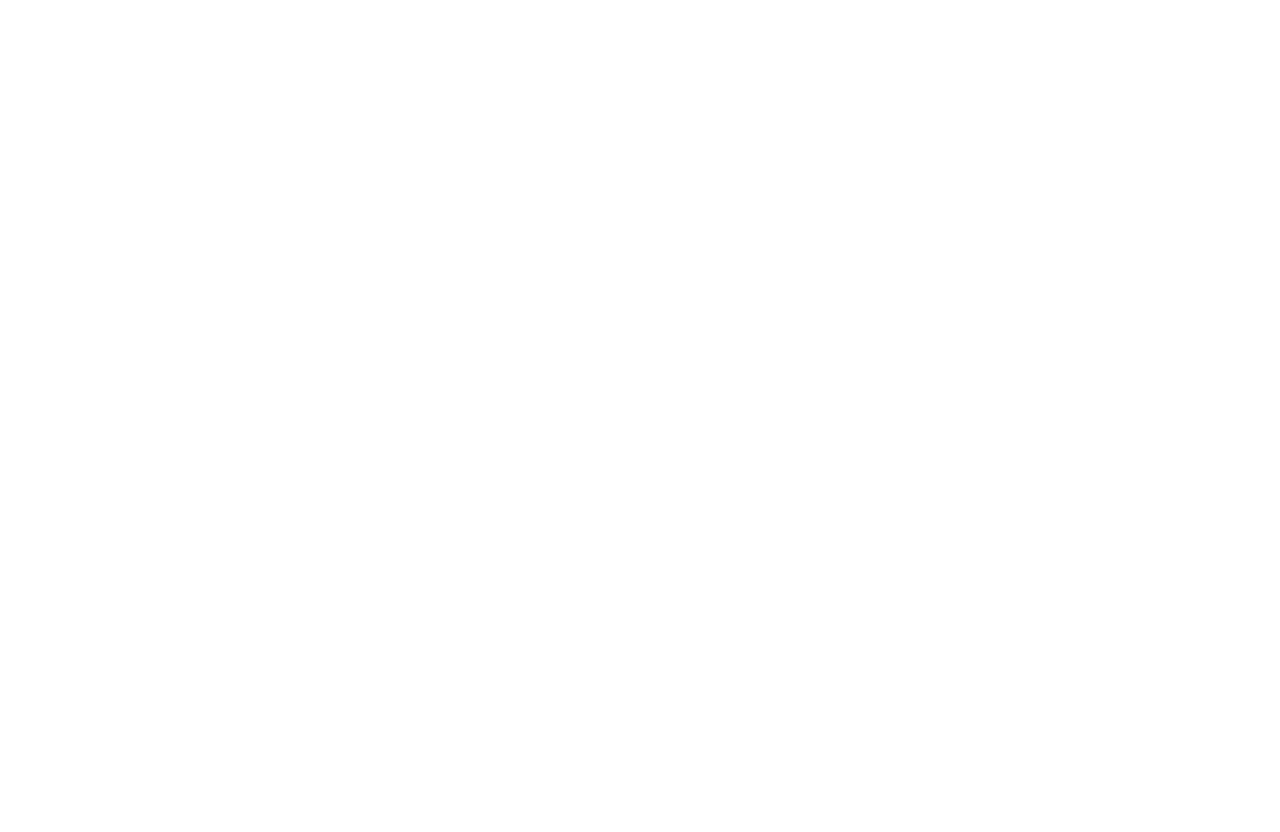
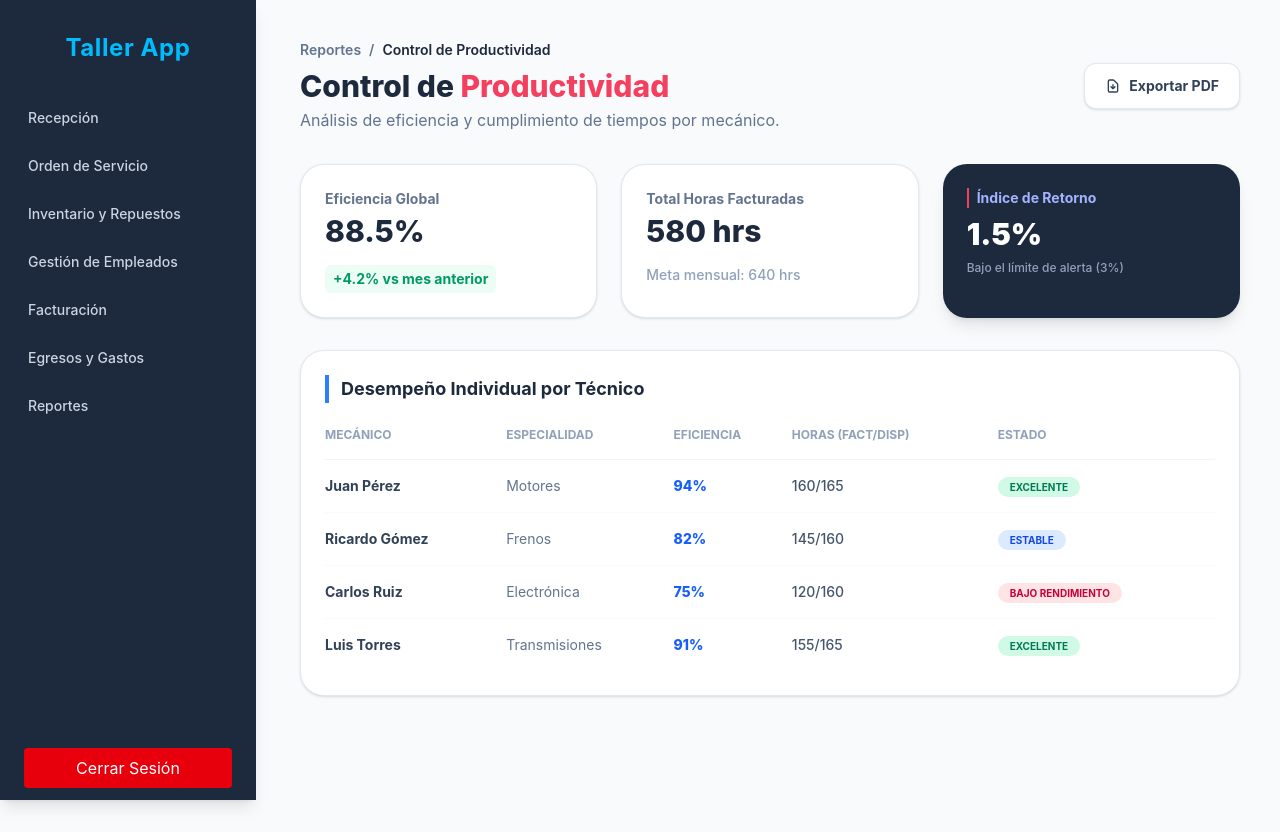
Before and after one commit to Iverson-Vargas/Frontend-Taller-Mecanico, a React (Vite) app: page /panel/Control-Productividad in a window 1280 px wide. Before the commit this address had no page. Before the commit the page ends 800 px from the top, so only its background shows below. Built offline with nearby package versions, Linux system fonts and the light colour scheme; sample sign-in values are in the browser's storage.

Commit message:
reportedavi

```diff
--- a/src/Direccionamiento.jsx
+++ b/src/Direccionamiento.jsx
@@ -17,6 +17,7 @@
 import { ReporteGanancia } from './pages/Reporte_ganancia.jsx';
 import { ReporteNominas } from './pages/reporte_nominas.jsx';
 import { EstadoCliente } from './pages/EstadoCliente.jsx';
+import { ControlProductividad } from './pages/ControlProductividad.jsx';
 
 export const Direccionamiento = () => {
 
@@ -58,7 +59,8 @@
                 <Route path='Orden-Servicio' element={<OrdenServicio />} />
                 <Route path='Lista-Servicio' element={<ListaServicio />} />
                 <Route path='Listado-Clientes' element={<ListaClientes />} />
-            </Route>
+                <Route path='Control-Productividad' element={<ControlProductividad />} />
+               </Route>
         </Routes>
     )
 }
--- /dev/null
+++ b/src/pages/ControlProductividad.jsx
@@ -0,0 +1,104 @@
+import { Link } from 'react-router-dom';
+
+export const ControlProductividad = () => {
+    // Datos estáticos (Mock Data) para que la tabla no se vea vacía hoy
+    const mecanicos = [
+        { id: 1, nombre: "Juan Pérez", especialidad: "Motores", eficiencia: "94%", horas: "160/165", estado: "Excelente" },
+        { id: 2, nombre: "Ricardo Gómez", especialidad: "Frenos", eficiencia: "82%", horas: "145/160", estado: "Estable" },
+        { id: 3, nombre: "Carlos Ruiz", especialidad: "Electrónica", eficiencia: "75%", horas: "120/160", estado: "Bajo Rendimiento" },
+        { id: 4, nombre: "Luis Torres", especialidad: "Transmisiones", eficiencia: "91%", horas: "155/165", estado: "Excelente" },
+    ];
+
+    return (
+        <div className="p-6 bg-slate-50 min-h-screen font-sans">
+            <div className="max-w-7xl mx-auto">
+
+                {/* Cabecera y Navegación */}
+                <div className="flex flex-col md:flex-row md:items-center justify-between mb-8 gap-4">
+                    <div>
+                        <div className="flex items-center text-sm text-slate-500 mb-2 font-semibold">
+                            <Link to="/panel/Reportes" className="hover:text-[#F43F5E] transition-colors">Reportes</Link>
+                            <span className="mx-2">/</span>
+                            <span className="text-slate-800">Control de Productividad</span>
+                        </div>
+                        <h1 className="text-3xl font-extrabold text-slate-800">
+                            Control de <span className="text-[#F43F5E]">Productividad</span>
+                        </h1>
+                        <p className="text-slate-500 mt-1">Análisis de eficiencia y cumplimiento de tiempos por mecánico.</p>
+                    </div>
+
+                    <div className="flex items-center gap-3">
+                        <button className="px-5 py-3 bg-white border border-slate-200 text-slate-700 rounded-xl shadow-sm hover:bg-slate-50 font-bold text-sm transition-colors flex items-center">
+                            <svg className="w-4 h-4 mr-2" fill="none" stroke="currentColor" viewBox="0 0 24 24"><path strokeLinecap="round" strokeLinejoin="round" strokeWidth="2" d="M12 10v6m0 0l-3-3m3 3l3-3m2 8H7a2 2 0 01-2-2V5a2 2 0 012-2h5.586a1 1 0 01.707.293l5.414 5.414a1 1 0 01.293.707V19a2 2 0 01-2 2z"></path></svg>
+                            Exportar PDF
+                        </button>
+                    </div>
+                </div>
+
+                {/* Tarjetas de Métricas Rápidas */}
+                <div className="grid grid-cols-1 md:grid-cols-3 gap-6 mb-8">
+
+                    <div className="bg-white rounded-3xl p-6 shadow-sm border border-slate-200 relative overflow-hidden">
+                        <p className="text-sm font-bold text-slate-500 mb-1">Eficiencia Global</p>
+                        <h2 className="text-3xl font-extrabold text-slate-800">88.5%</h2>
+                        <div className="mt-4 flex items-center text-sm">
+                            <span className="text-emerald-600 font-bold bg-emerald-50 px-2 py-1 rounded-md">+4.2% vs mes anterior</span>
+                        </div>
+                    </div>
+
+                    <div className="bg-white rounded-3xl p-6 shadow-sm border border-slate-200">
+                        <p className="text-sm font-bold text-slate-500 mb-1">Total Horas Facturadas</p>
+                        <h2 className="text-3xl font-extrabold text-slate-800">580 hrs</h2>
+                        <div className="mt-4 flex items-center text-sm text-slate-400 font-medium">
+                            Meta mensual: 640 hrs
+                        </div>
+                    </div>
+
+                    <div className="bg-slate-800 rounded-3xl p-6 shadow-lg text-white">
+                        <p className="text-indigo-300 text-sm font-bold mb-1 border-l-2 border-[#F43F5E] pl-2">Índice de Retorno</p>
+                        <h2 className="text-3xl font-black text-white mt-2">1.5%</h2>
+                        <p className="text-slate-400 text-xs mt-2 font-medium">Bajo el límite de alerta (3%)</p>
+                    </div>
+
+                </div>
+
+                {/* Tabla de Detalle Individual */}
+                <div className="bg-white rounded-3xl p-6 shadow-sm border border-slate-200">
+                    <h3 className="text-lg font-bold text-slate-800 mb-6 border-l-4 border-blue-500 pl-3">Desempeño Individual por Técnico</h3>
+                    <div className="overflow-x-auto">
+                        <table className="w-full text-left">
+                            <thead>
+                                <tr className="text-slate-400 text-xs uppercase font-bold border-b border-slate-100">
+                                    <th className="pb-4 font-bold">Mecánico</th>
+                                    <th className="pb-4 font-bold">Especialidad</th>
+                                    <th className="pb-4 font-bold">Eficiencia</th>
+                                    <th className="pb-4 font-bold">Horas (Fact/Disp)</th>
+                                    <th className="pb-4 font-bold">Estado</th>
+                                </tr>
+                            </thead>
+                            <tbody className="text-sm">
+                                {mecanicos.map(m => (
+                                    <tr key={m.id} className="border-b border-slate-50 last:border-0 hover:bg-slate-50 transition-colors">
+                                        <td className="py-4 font-bold text-slate-700">{m.nombre}</td>
+                                        <td className="py-4 text-slate-500">{m.especialidad}</td>
+                                        <td className="py-4 font-extrabold text-blue-600">{m.eficiencia}</td>
+                                        <td className="py-4 text-slate-600 font-medium">{m.horas}</td>
+                                        <td className="py-4">
+                                            <span className={`px-3 py-1 rounded-full text-[10px] font-bold uppercase ${
+                                                m.estado === 'Excelente' ? 'bg-emerald-100 text-emerald-700' :
+                                                m.estado === 'Estable' ? 'bg-blue-100 text-blue-700' : 'bg-rose-100 text-rose-700'
+                                            }`}>
+                                                {m.estado}
+                                            </span>
+                                        </td>
+                                    </tr>
+                                ))}
+                            </tbody>
+                        </table>
+                    </div>
+                </div>
+
+            </div>
+        </div>
+    );
+};
--- a/src/pages/Reportes.jsx
+++ b/src/pages/Reportes.jsx
@@ -1,7 +1,7 @@
 import { Link } from 'react-router-dom';
 
 export const Reportes = () => {
-    return(
+    return (
         <div className="p-6 bg-slate-50 min-h-[calc(100vh-2rem)] font-sans">
             <div className="max-w-7xl mx-auto">
                 <h1 className="text-3xl font-extrabold text-slate-800 mb-2">
@@ -12,10 +12,10 @@
                 </p>
 
                 <div className="grid grid-cols-1 md:grid-cols-2 lg:grid-cols-3 gap-6">
+
                     {/* Card Resumen Financiero */}
                     <Link to="/panel/Resumen-Financiero" className="group flex flex-col bg-white rounded-3xl p-6 shadow-sm hover:shadow-xl border border-slate-200 transition-all duration-300 ease-in-out hover:-translate-y-1">
                         <div className="w-12 h-12 bg-rose-100 text-[#F43F5E] rounded-xl flex items-center justify-center mb-4 group-hover:scale-110 transition-transform duration-300">
-                            {/* Icono de dinero o gráfica */}
                             <svg className="w-6 h-6" fill="none" stroke="currentColor" viewBox="0 0 24 24" xmlns="http://www.w3.org/2000/svg">
                                 <path strokeLinecap="round" strokeLinejoin="round" strokeWidth="2" d="M12 8c-1.657 0-3 .895-3 2s1.343 2 3 2 3 .895 3 2-1.343 2-3 2m0-8c1.11 0 2.08.402 2.599 1M12 8V7m0 1v8m0 0v1m0-1c-1.11 0-2.08-.402-2.599-1M21 12a9 9 0 11-18 0 9 9 0 0118 0z"></path>
                             </svg>
@@ -32,22 +32,28 @@
                         </div>
                     </Link>
 
-                    {/* Futuros reportes (mockups vacíos o en construcción) */}
-                    <div className="flex flex-col bg-slate-50 rounded-3xl p-6 border border-dashed border-slate-300 opacity-60">
-                        <div className="w-12 h-12 bg-slate-200 text-slate-400 rounded-xl flex items-center justify-center mb-4">
-                            <svg className="w-6 h-6" fill="none" stroke="currentColor" viewBox="0 0 24 24">
-                                <path strokeLinecap="round" strokeLinejoin="round" strokeWidth="2" d="M9 19v-6a2 2 0 00-2-2H5a2 2 0 00-2 2v6a2 2 0 002 2h2a2 2 0 002-2zm0 0V9a2 2 0 012-2h2a2 2 0 012 2v10m-6 0a2 2 0 002 2h2a2 2 0 002-2m0 0V5a2 2 0 012-2h2a2 2 0 012 2v14a2 2 0 01-2 2h-2a2 2 0 01-2-2z"></path>
+                    {/* Control de Productividad de Mecánicos (Daviana) */}
+                    <Link to="/panel/Control-Productividad" className="group flex flex-col bg-white rounded-3xl p-6 shadow-sm hover:shadow-xl border border-slate-200 transition-all duration-300 ease-in-out hover:-translate-y-1">
+                        <div className="w-12 h-12 bg-blue-100 text-blue-600 rounded-xl flex items-center justify-center mb-4 group-hover:scale-110 transition-transform duration-300">
+                            <svg className="w-6 h-6" fill="none" stroke="currentColor" viewBox="0 0 24 24" xmlns="http://www.w3.org/2000/svg">
+                                <path strokeLinecap="round" strokeLinejoin="round" strokeWidth="2" d="M12 8v4l3 3m6-3a9 9 0 11-18 0 9 9 0 0118 0z"></path>
                             </svg>
                         </div>
-                        <h2 className="text-xl font-bold text-slate-600 mb-2">Rendimiento de Empleados</h2>
+                        <h2 className="text-xl font-bold text-slate-800 mb-2 group-hover:text-[#F43F5E] transition-colors">
+                            Control de Productividad
+                        </h2>
                         <p className="text-sm text-slate-500 flex-grow">
-                            Estadísticas sobre horas trabajadas, servicios cerrados y eficiencia del personal mecánico.
+                            Análisis de eficiencia por técnico, horas facturadas vs. disponibles y cumplimiento de tiempos de entrega.
                         </p>
-                        <div className="mt-4 pt-4 border-t border-slate-200 flex items-center text-sm font-medium text-slate-400">
-                            Próximamente
+                        <div className="mt-4 pt-4 border-t border-slate-100 flex items-center text-sm font-bold text-indigo-600">
+                            Generar reporte
+                            <svg className="w-4 h-4 ml-1 group-hover:ml-2 transition-all" fill="none" stroke="currentColor" viewBox="0 0 24 24">
+                                <path strokeLinecap="round" strokeLinejoin="round" strokeWidth="2" d="M9 5l7 7-7 7"></path>
+                            </svg>
                         </div>
-                    </div>
+                    </Link>
 
+                    {/* Reporte de Inventario (Sebastián - Mockup) */}
                     <div className="flex flex-col bg-slate-50 rounded-3xl p-6 border border-dashed border-slate-300 opacity-60">
                         <div className="w-12 h-12 bg-slate-200 text-slate-400 rounded-xl flex items-center justify-center mb-4">
                             <svg className="w-6 h-6" fill="none" stroke="currentColor" viewBox="0 0 24 24">
@@ -66,5 +72,5 @@
                 </div>
             </div>
         </div>
-    )
-}
+    );
+};
```
Also changed, not shown: 1 other file (tests, documents, lock files or other folders).
